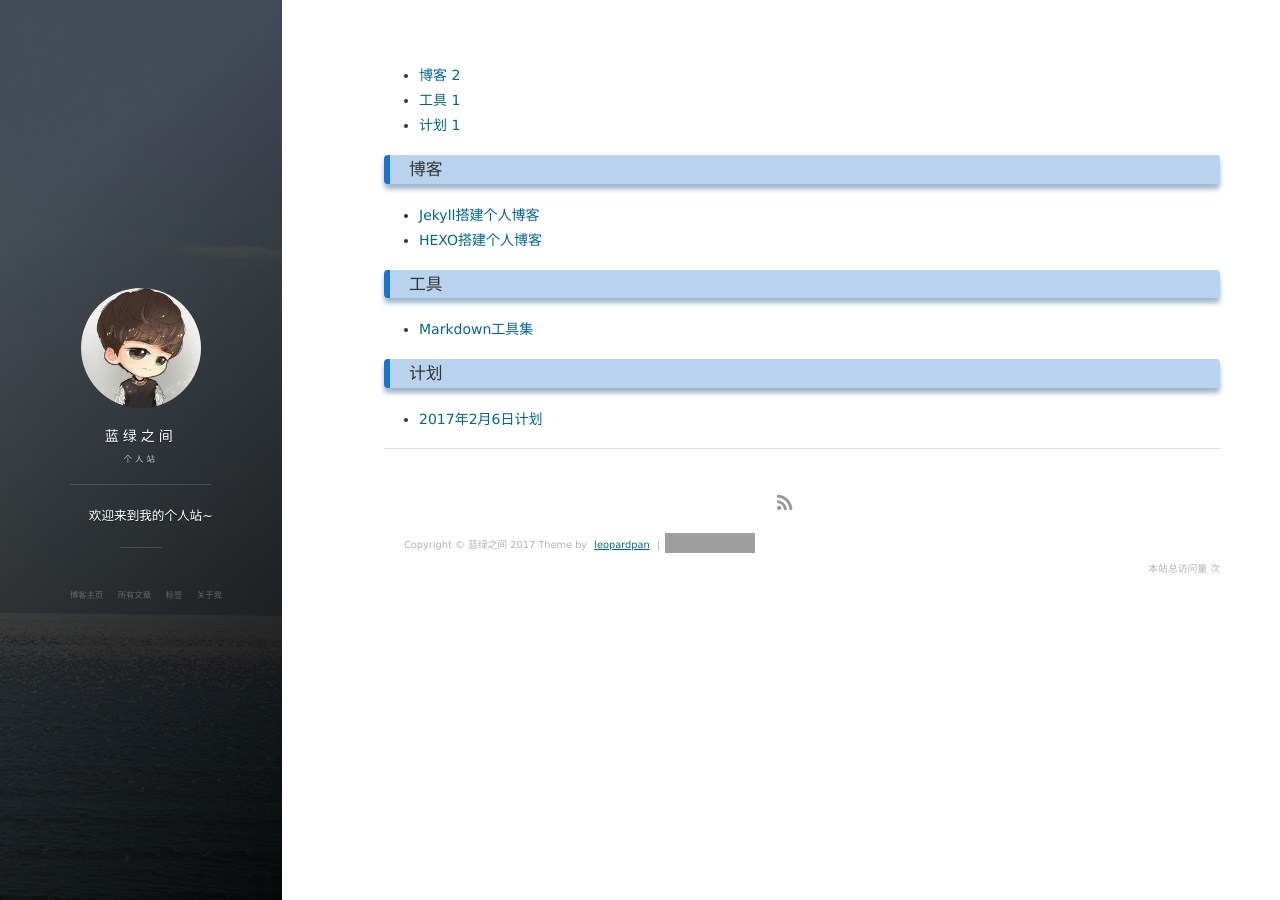
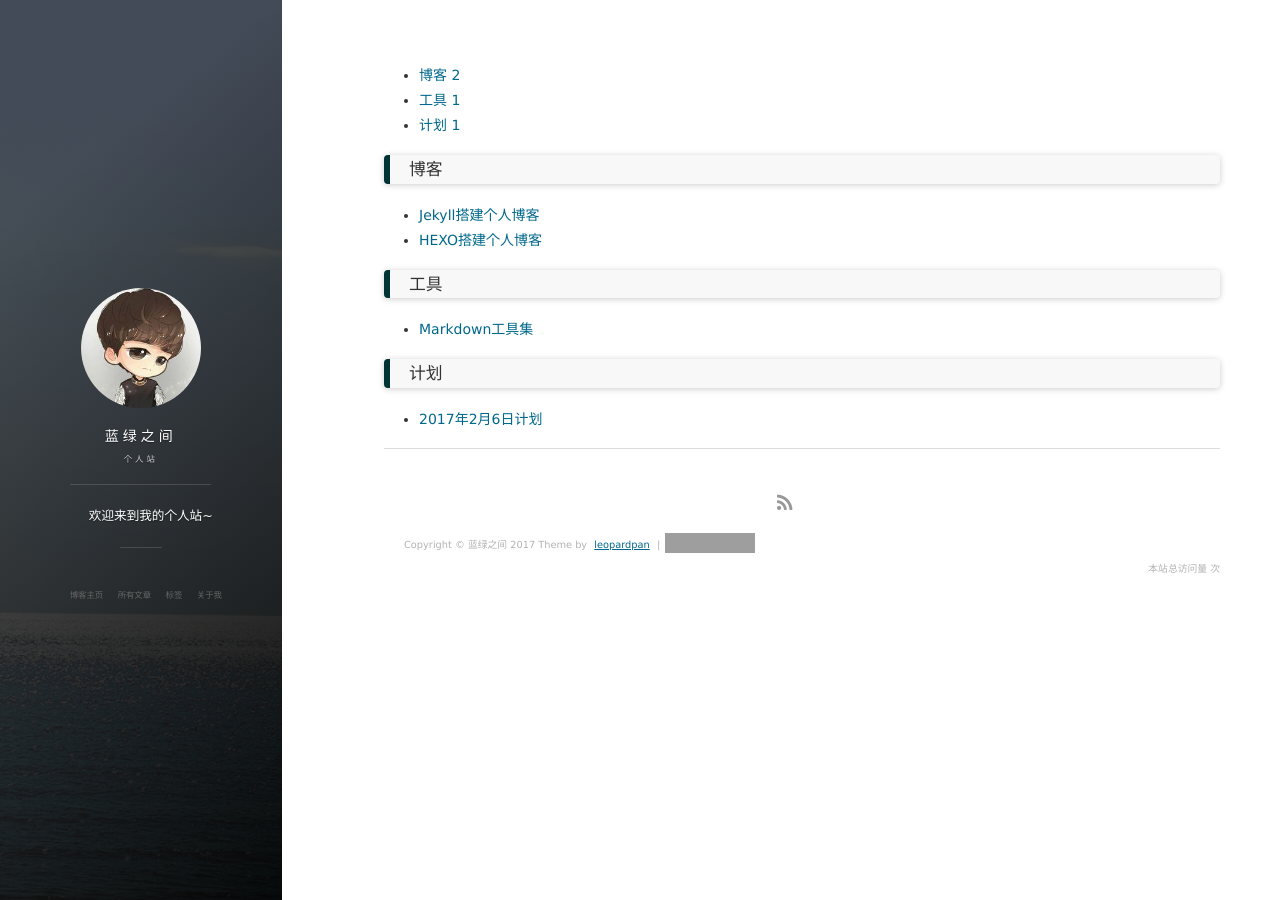
Before and after one commit to 15107355/wiki, a Jekyll site: the page built from tags.html, in a window 1280 px wide. Built offline with Jekyll 4.4.1, drawn with Linux system fonts in a browser that asks for light colours; nearby versions of some CDN libraries; comment, search, counter and statistics services are not loaded; grey boxes are pictures that could not be loaded.

Commit message:
修改main.css样式

```diff
--- a/css/main.css
+++ b/css/main.css
@@ -126,10 +126,10 @@ h3 {
   padding: 6px 15px;
   margin-bottom: 20px;
   margin-top: 5px;
-  background:#B9D3EE;
+  background:#f8f8f8;
   /*0px right, 5px botton, 5px fuzzy*/
-  box-shadow: 0px 5px 5px #9FB6CD;
-  border-left: 6px solid #1874CD;
+  box-shadow: 0px 1px 6px #ccc;
+  border-left: 6px solid #003333;
   position:relative;
 }
 
```
